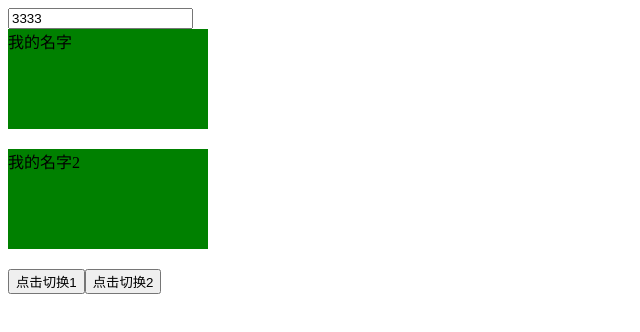
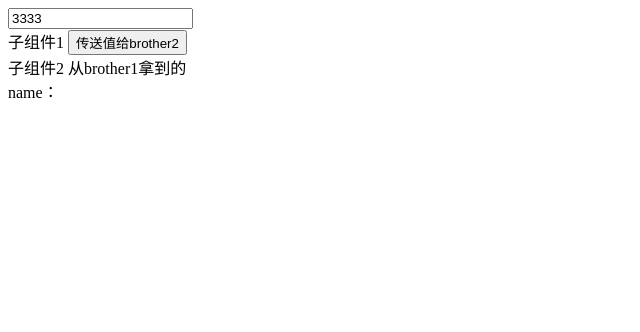
Before and after one commit to mingsenzzz/vue2, a Vue app: page / in a window 1280 px wide. Shown: the top 332 px of the page, without its empty margins (0-640 px from the left). Built offline with nearby package versions, Linux system fonts and the light colour scheme.

Commit message:
add:实践事件总线对象

```diff
--- a/src/App.vue
+++ b/src/App.vue
@@ -1,15 +1,20 @@
 <template>
   <div id="app">
     <input v-fbind:data="n" />
-    <Transition />
+    <!-- <Transition /> -->
+    <PraticeEventBus />
   </div>
 </template>
 
 <script>
-import Transition from "./components/transitionC";
+// import Transition from "./components/transitionC";
+import PraticeEventBus from "./components/praticeEventBus";
 export default {
   name: "App",
-  components: { Transition },
+  components: {
+    // Transition,
+    PraticeEventBus,
+  },
   data() {
     return {
       n: { aaa: 3333 },
--- /dev/null
+++ b/src/components/praticeEventBus/brother1/index.vue
@@ -0,0 +1,24 @@
+<template>
+  <div>
+    子组件1
+    <button @click="sendMsgTo">传送值给brother2</button>
+  </div>
+</template>
+
+<script>
+export default {
+  data() {
+    return {
+      child1Name: "子组件1",
+    };
+  },
+  methods: {
+    sendMsgTo() {
+      this.$eventBus.$emit("getUserName", this.child1Name);
+    },
+  },
+};
+</script>
+
+<style>
+</style>
--- /dev/null
+++ b/src/components/praticeEventBus/brother2/index.vue
@@ -0,0 +1,23 @@
+<template>
+  <div>子组件2 从brother1拿到的name：{{ getNameFromBrother1 }}</div>
+</template>
+
+<script>
+export default {
+  data() {
+    return {
+      child2Name: "子组件2",
+      getNameFromBrother1: undefined,
+    };
+  },
+  mounted() {
+    this.$eventBus.$on("getUserName", (val) => {
+      console.log(val, "val");
+      this.getNameFromBrother1 = val;
+    });
+  },
+};
+</script>
+
+<style>
+</style>
--- /dev/null
+++ b/src/components/praticeEventBus/index.vue
@@ -0,0 +1,25 @@
+<template>
+  <div class="parent">
+    <Child1 />
+    <Child2 />
+  </div>
+</template>
+
+<script>
+import Child1 from "./brother1";
+import Child2 from "./brother2";
+export default {
+  components: {
+    Child1,
+    Child2,
+  },
+  mounted() {},
+};
+</script>
+
+<style scoped>
+.parent {
+  height: 200px;
+  width: 200px;
+}
+</style>
--- a/src/main.js
+++ b/src/main.js
@@ -1,8 +1,14 @@
 import Vue from "vue";
 import App from "./App.vue";
+//引入过渡库
 import "animate.css";
+
 Vue.config.productionTip = false;
 
+// Vue原型上的东西给了vm和vc使用
 new Vue({
   render: (h) => h(App),
+  beforeCreate() {
+    Vue.prototype.$eventBus = this;
+  },
 }).$mount("#app");
```
